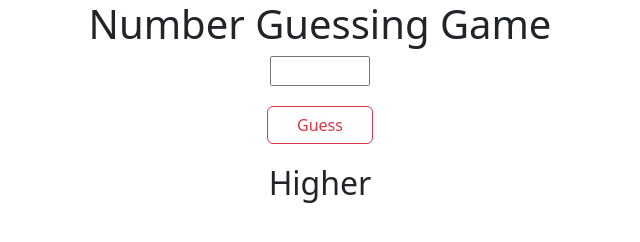
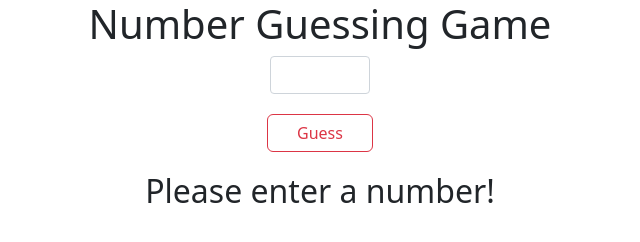
Before and after one commit to nathija-nimantha/Number-Guessing-Game, a plain HTML site: page index.html in a window 1280 px wide. Both pictures are taken after a click on the button "Guess". Shown: the whole page, without its empty margins (320-960 px from the left). Drawn offline with nearby package versions, Linux system fonts and the light colour scheme.

Commit message:
Updated: app.js and style.css

```diff
--- a/app.js
+++ b/app.js
@@ -7,12 +7,14 @@ let guessCount = 1;
 
 guessBtn.addEventListener('click', function(){
     let guess = parseInt(numberInput.value);
-    if(guessCount === 3){
+    if(isNaN(guess)){
+        result.innerHTML = 'Please enter a number!';
+    }else if(guessCount === 3){
         guessCount = 1;
         randomNumber = Math.floor((Math.random()*10)+1);
         result.innerHTML = 'Game Over! Start Again!';
     }else if(guess === randomNumber){
-        result.innerHTML = 'Congratulations! You guessed it right in ' + guessCount + ' guesses! \n But you get nothing :) ';
+        result.innerHTML = 'Congratulations! You guessed it in ' + guessCount + ' guesses! \n But you get nothing :) ';
         guessCount = 1;
     }else if(guess > randomNumber){
         result.innerHTML = 'Lower';
--- a/style.css
+++ b/style.css
@@ -11,6 +11,16 @@ h1 {
     margin: 0 auto;
     display: block;
     margin-bottom: 20px;
+    padding: .375rem .75rem;
+    font-size: 1rem;
+    font-weight: 400;
+    line-height: 1.5;
+    color: #495057;
+    background-color: #fff;
+    background-clip: padding-box;
+    border: 1px solid #ced4da;
+    border-radius: .25rem;
+    transition: border-color .15s ease-in-out,box-shadow .15s ease-in-out;
 }
 
 #guess {
```
